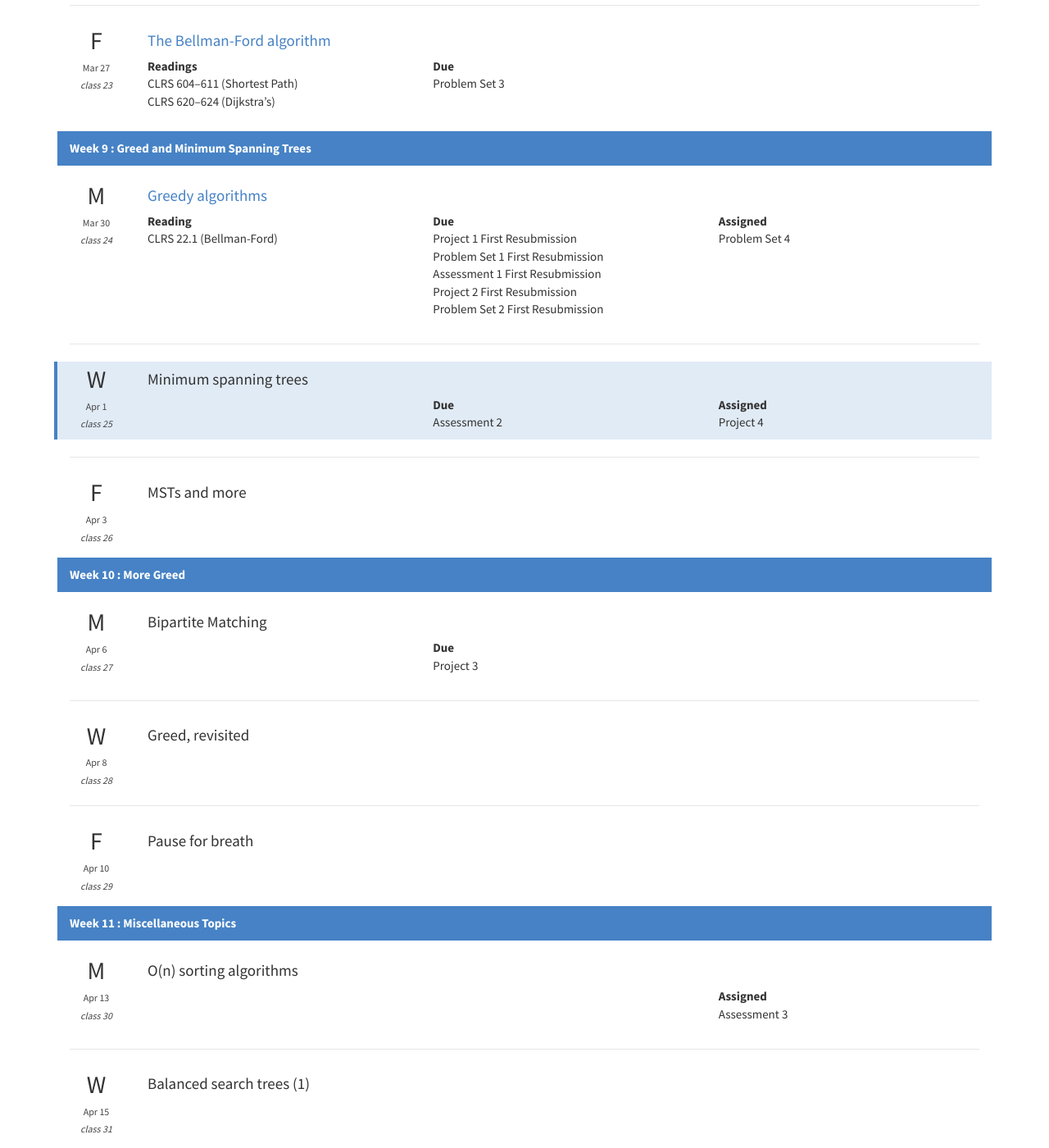
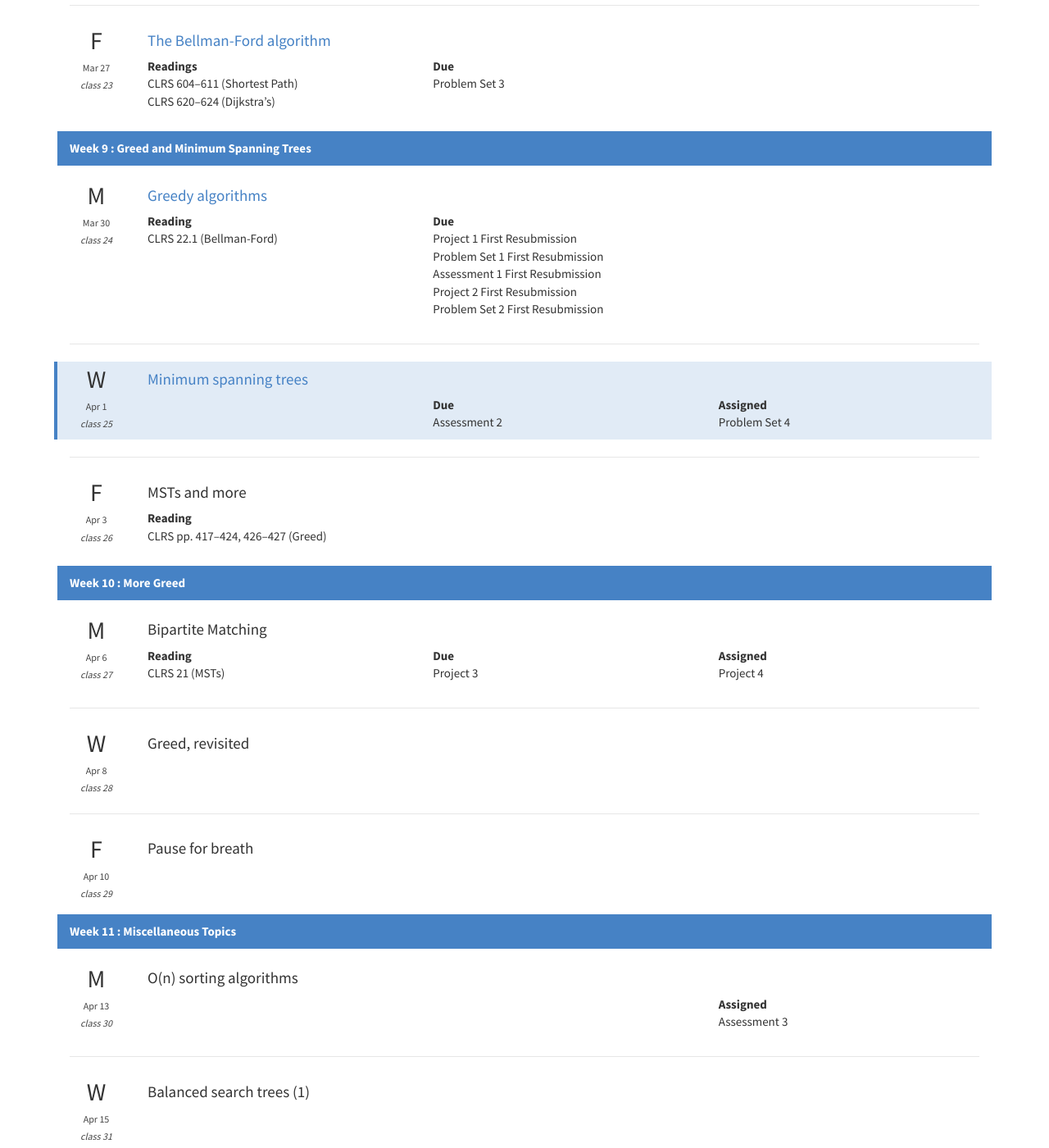
Before and after one commit to rebelsky/csc301-2026sp, a Jekyll site: the page built from pages/schedule.html, in a window 1280 px wide and 1400 px high, scrolled down 3485 px. Shown: the whole window at 82% size. Built offline with Jekyll 4.4.1, drawn with Linux system fonts in a browser that asks for light colours; nearby versions of some CDN libraries; library files that are not in the unit come from our copies; a script that is not in the unit is left out.

Commit message:
Updates to assignments and readings.

```diff
--- a/_data/classes.yml
+++ b/_data/classes.yml
@@ -81,12 +81,17 @@
 
 - topic: Minimum spanning trees
   abbrev: mst
+  notes: ../eboards/eboard25.html
 
 - topic: MSTs and more
   abbrev: mst-wrapup
+  reading:
+    - CLRS pp. 417--424, 426--427 (Greed)
 
 - topic: Bipartite Matching
   abbrev: bipartite-matching
+  reading:
+    - CLRS 21 (MSTs)
 
 - topic: Greed, revisited
   abbrev: greed-revisited
--- a/_data/due-dates.yml
+++ b/_data/due-dates.yml
@@ -19,18 +19,18 @@
     - Assessment 1 First Resubmission
     - Project 2 First Resubmission
     - Problem Set 2 First Resubmission
-  assigned:
-    - Problem Set 4
 
 - date: 2026-04-01
   due:
     - Assessment 2
   assigned:
-    - Project 4
+    - Problem Set 4
 
 - date: 2026-04-06
   due:
     - Project 3
+  assigned:
+    - Project 4
 
 - date: 2026-04-13
   assigned:
```
